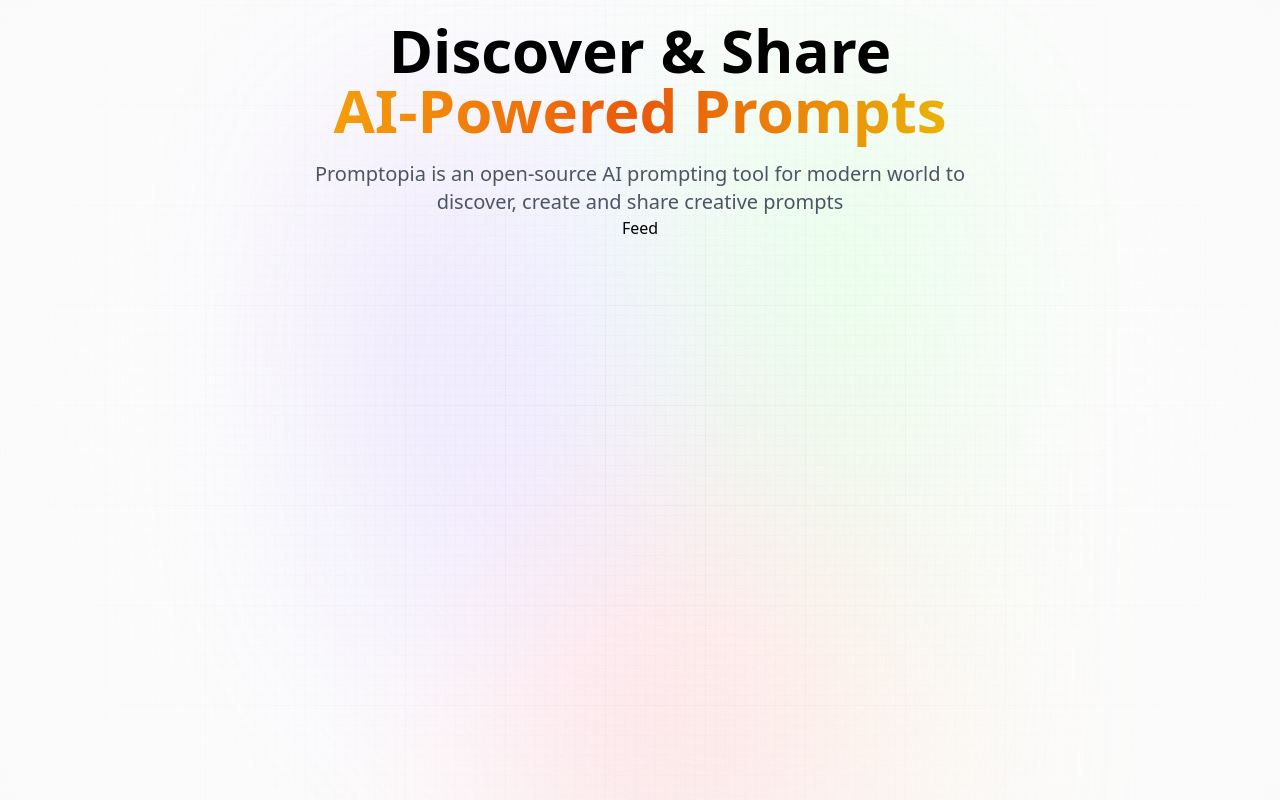
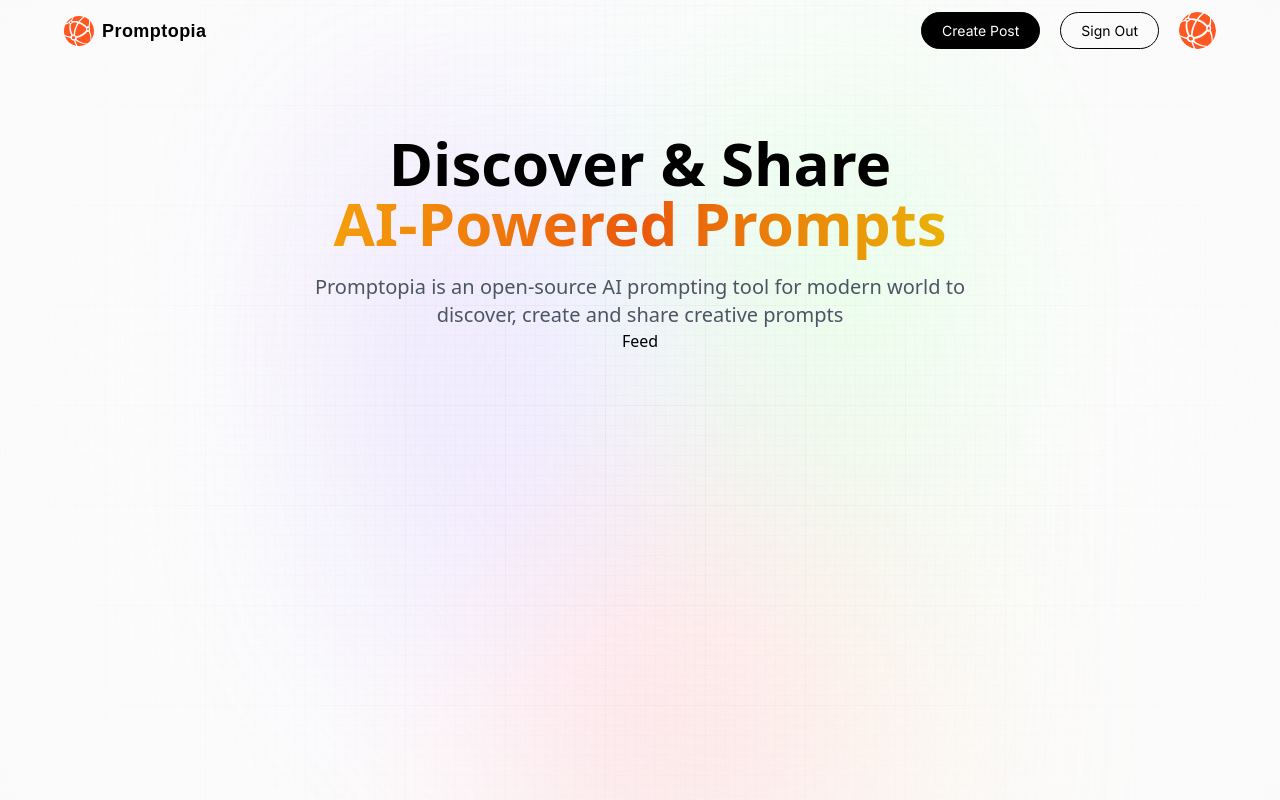
Before and after one commit to AhmedSamy9999/share_prompt, a Next.js app: page / in a window 1280 px wide. Built offline with nearby package versions, Linux system fonts and the light colour scheme.

Commit message:
create next auth route

```diff
--- a/app/layout.jsx
+++ b/app/layout.jsx
@@ -1,3 +1,5 @@
+import Nav from "@components/Nav";
+import Provider from "@components/Provider";
 import "@styles/globals.css";
 
 export const metadata = {
@@ -9,11 +11,16 @@
   return (
     <html lang="en">
       <body>
-        <div className="main">
-          <div className="gradient" />
-        </div>
+        <Provider>
+          <div className="main">
+            <div className="gradient" />
+          </div>
 
-        <main className="app">{children}</main>
+          <main className="app">
+            <Nav />
+            {children}
+          </main>
+        </Provider>
       </body>
     </html>
   );
--- a/components/Nav.jsx
+++ b/components/Nav.jsx
@@ -1,5 +1,134 @@
+"use client";
+
+import Link from "next/link";
+import Image from "next/image";
+import { useState, useEffect } from "react";
+import { signIn, signOut, useSession, getProviders } from "next-auth/react";
+
 const Nav = () => {
-  return <div>Nav</div>;
+  const isUserLoggedIn = true;
+
+  const [providers, setProviders] = useState(null);
+  const [toggleDropdown, setToggleDropdown] = useState(false);
+
+  useEffect(() => {
+    const setProvider = async () => {
+      const response = await getProviders();
+      setProvider(response);
+    };
+
+    setProviders();
+  }, []);
+
+  return (
+    <nav className="flex-between mb-16 w-full pt-3">
+      <Link href="/" className="flex-center flex gap-2">
+        <Image
+          src="/assets/images/logo.svg"
+          alt="Promptopia Logo"
+          width={30}
+          height={30}
+          className="object-contain"
+        />
+        <p className="logo_text">Promptopia</p>
+      </Link>
+
+      {/* Desktop Navigation */}
+      <div className="hidden sm:flex">
+        {isUserLoggedIn ? (
+          <div className="flex gap-3 md:gap-5">
+            <Link href="/create-prompt" className="black_btn">
+              Create Post
+            </Link>
+            <button type="button" onClick={signOut} className="outline_btn">
+              Sign Out
+            </button>
+            <Link href="/profile">
+              <Image
+                src="/assets/images/logo.svg"
+                width={37}
+                height={37}
+                alt="profile"
+                className="rounded-full"
+              />
+            </Link>
+          </div>
+        ) : (
+          <>
+            {providers &&
+              Object.values(providers).map((provider) => (
+                <button
+                  type="button"
+                  key={provider.name}
+                  onClick={() => signIn(provider.id)}
+                  className="black_btn"
+                >
+                  Sign In
+                </button>
+              ))}
+          </>
+        )}
+      </div>
+
+      {/* Mobile Navigation */}
+      <div className="relative flex sm:hidden">
+        {isUserLoggedIn ? (
+          <div className="flex">
+            <Image
+              src="/assets/images/logo.svg"
+              width={37}
+              height={37}
+              alt="profile"
+              className="rounded-full"
+              onClick={() => setToggleDropdown((prev) => !prev)}
+            />
+            {toggleDropdown && (
+              <div className="dropdown">
+                <Link
+                  href="/profile"
+                  className="dropdown_link"
+                  onClick={() => setToggleDropdown(false)}
+                >
+                  My Profile
+                </Link>
+                <Link
+                  href="/create-prompt"
+                  className="dropdown_link"
+                  onClick={() => setToggleDropdown(false)}
+                >
+                  Create Prompt
+                </Link>
+                <button
+                  type="button"
+                  onClick={() => {
+                    setToggleDropdown(false);
+                    signOut();
+                  }}
+                  className="black_btn mt-5 w-full"
+                >
+                  Sign Out
+                </button>
+              </div>
+            )}
+          </div>
+        ) : (
+          <>
+            {providers &&
+              Object.values(providers).map((provider) => (
+                <button
+                  type="button"
+                  key={provider.name}
+                  onClick={() => signIn(provider.id)}
+                  className="black_btn"
+                >
+                  Sign In
+                </button>
+              ))}
+          </>
+        )}
+      </div>
+    </nav>
+  );
 };
 
 export default Nav;
--- a/components/Provider.jsx
+++ b/components/Provider.jsx
@@ -1,5 +1,9 @@
-const Provider = () => {
-  return <div>Provider</div>;
+"use client";
+
+import { SessionProvider } from "next-auth/react";
+
+const Provider = ({ children, session }) => {
+  return <SessionProvider session={session}>{children}</SessionProvider>;
 };
 
 export default Provider;
```
Also changed, not shown: app/api/auth/[...nextauth]/route.js (added).
